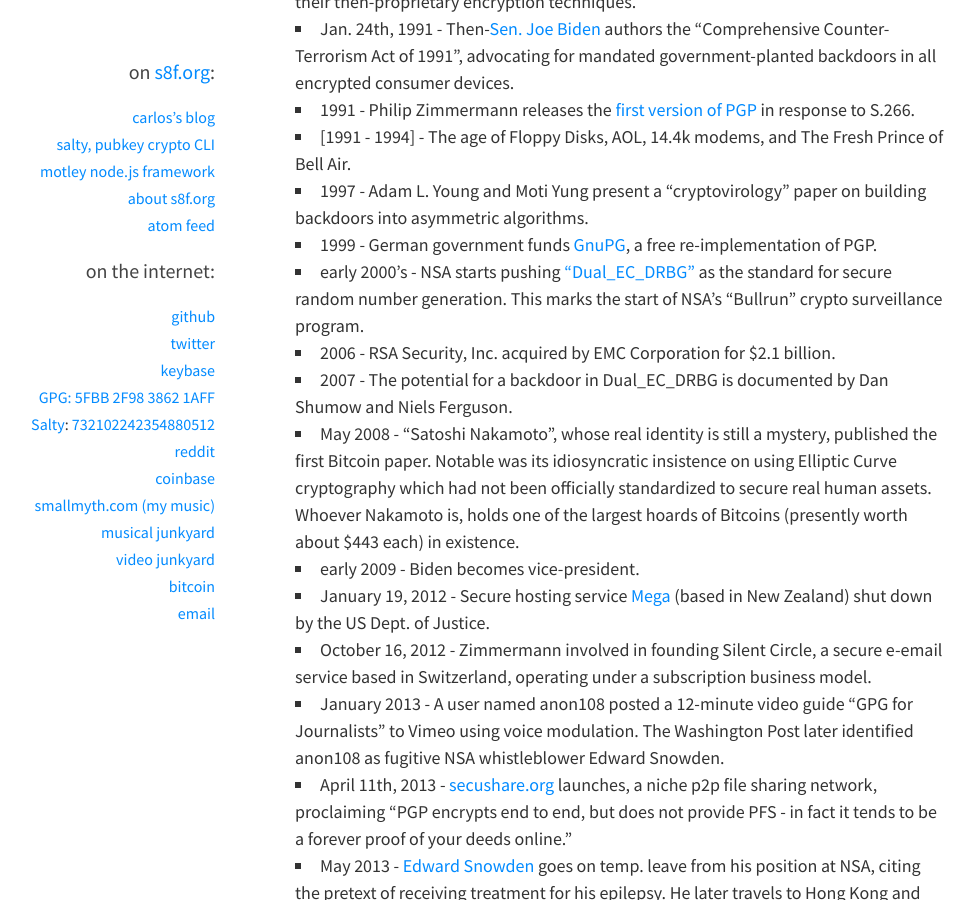
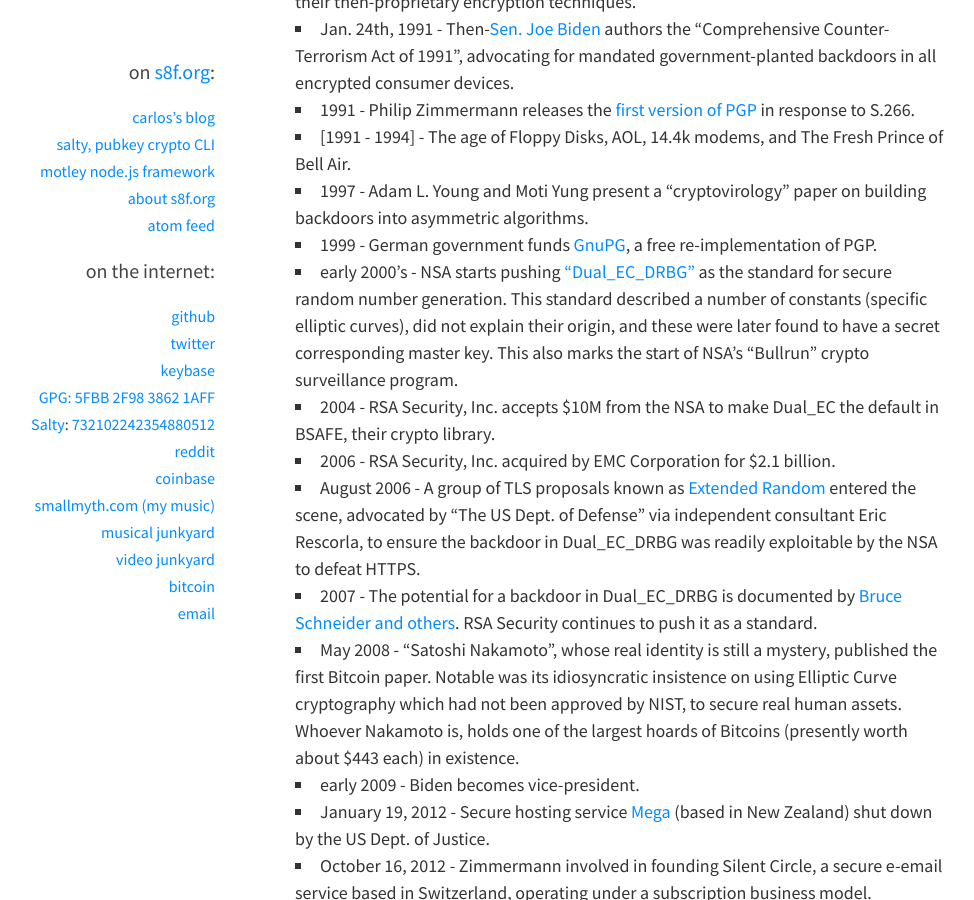
Before and after one commit to carlos8f/s8f.org, a Jekyll site: the page built from _posts/2016-05-23-1463990203.md, in a window 1280 px wide and 900 px high, scrolled down 463 px. Shown: the whole window, without its empty margins (45-1019 px from the left). Built offline with Jekyll 4.4.1, drawn with Linux system fonts in a browser that asks for light colours; some web fonts are replaced; a script that is not in the unit is left out; comment, search, counter and statistics services are not loaded.

Commit message:
edits and refs

```diff
--- a/_posts/2016-05-23-1463990203.md
+++ b/_posts/2016-05-23-1463990203.md
@@ -18,10 +18,12 @@
 - [1991 - 1994] - The age of Floppy Disks, AOL, 14.4k modems, and The Fresh Prince of Bell Air.
 - 1997 - Adam L. Young and Moti Yung present a "cryptovirology" paper on building backdoors into asymmetric algorithms.
 - 1999 - German government funds [GnuPG](https://en.wikipedia.org/wiki/GNU_Privacy_Guard), a free re-implementation of PGP.
-- early 2000's - NSA starts pushing ["Dual_EC_DRBG"](https://en.wikipedia.org/wiki/Dual_EC_DRBG) as the standard for secure random number generation. This marks the start of NSA's "Bullrun" crypto surveillance program.
+- early 2000's - NSA starts pushing ["Dual_EC_DRBG"](https://en.wikipedia.org/wiki/Dual_EC_DRBG) as the standard for secure random number generation. This standard described a number of constants (specific elliptic curves), did not explain their origin, and these were later found to have a secret corresponding master key. This also marks the start of NSA's "Bullrun" crypto surveillance program.
+- 2004 - RSA Security, Inc. accepts $10M from the NSA to make Dual_EC the default in BSAFE, their crypto library.
 - 2006 - RSA Security, Inc. acquired by EMC Corporation for $2.1 billion.
-- 2007 - The potential for a backdoor in Dual_EC_DRBG is documented by Dan Shumow and Niels Ferguson.
-- May 2008 - "Satoshi Nakamoto", whose real identity is still a mystery, published the first Bitcoin paper. Notable was its idiosyncratic insistence on using Elliptic Curve cryptography which had not been officially standardized to secure real human assets. Whoever Nakamoto is, holds one of the largest hoards of Bitcoins (presently worth about $443 each) in existence.
+- August 2006 - A group of TLS proposals known as [Extended Random]((http://sockpuppet.org/blog/2015/08/04/is-extended-random-malicious/)) entered the scene, advocated by "The US Dept. of Defense" via independent consultant Eric Rescorla, to ensure the backdoor in Dual_EC_DRBG was readily exploitable by the NSA to defeat HTTPS.
+- 2007 - The potential for a backdoor in Dual_EC_DRBG is documented by [Bruce Schneider](https://www.schneier.com/blog/archives/2007/11/the_strange_sto.html) [and](http://eprint.iacr.org/2007/048) [others](http://eprint.iacr.org/2006/190). RSA Security continues to push it as a standard.
+- May 2008 - "Satoshi Nakamoto", whose real identity is still a mystery, published the first Bitcoin paper. Notable was its idiosyncratic insistence on using Elliptic Curve cryptography which had not been approved by NIST, to secure real human assets. Whoever Nakamoto is, holds one of the largest hoards of Bitcoins (presently worth about $443 each) in existence.
 - early 2009 - Biden becomes vice-president.
 - January 19, 2012 - Secure hosting service [Mega](https://en.wikipedia.org/wiki/Mega_(service)) (based in New Zealand) shut down by the US Dept. of Justice.
 - October 16, 2012 - Zimmermann involved in founding Silent Circle, a secure e-email service based in Switzerland, operating under a subscription business model.
```
